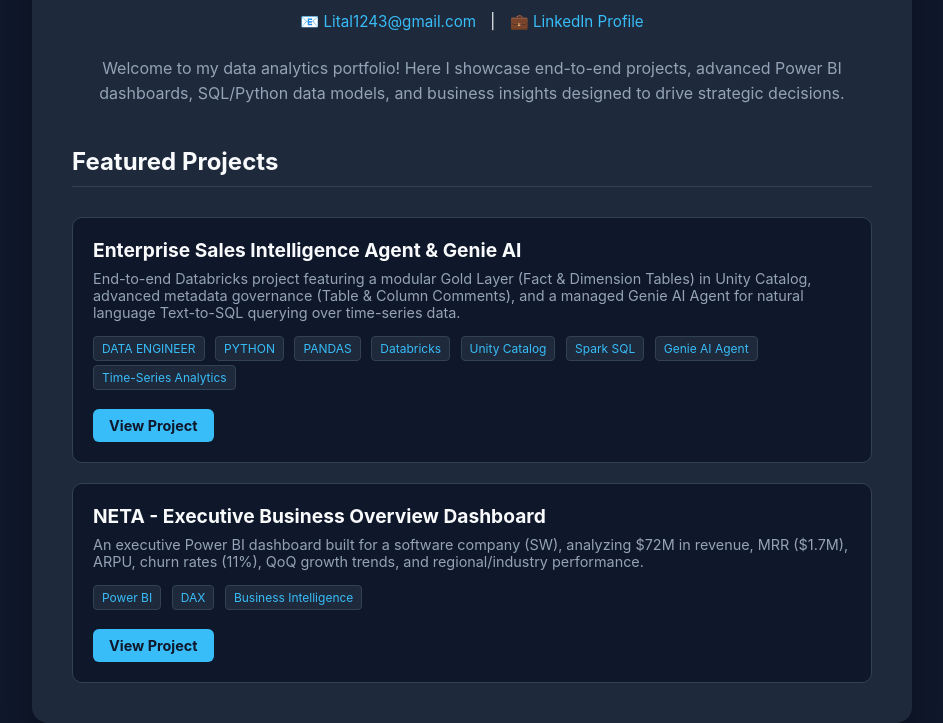
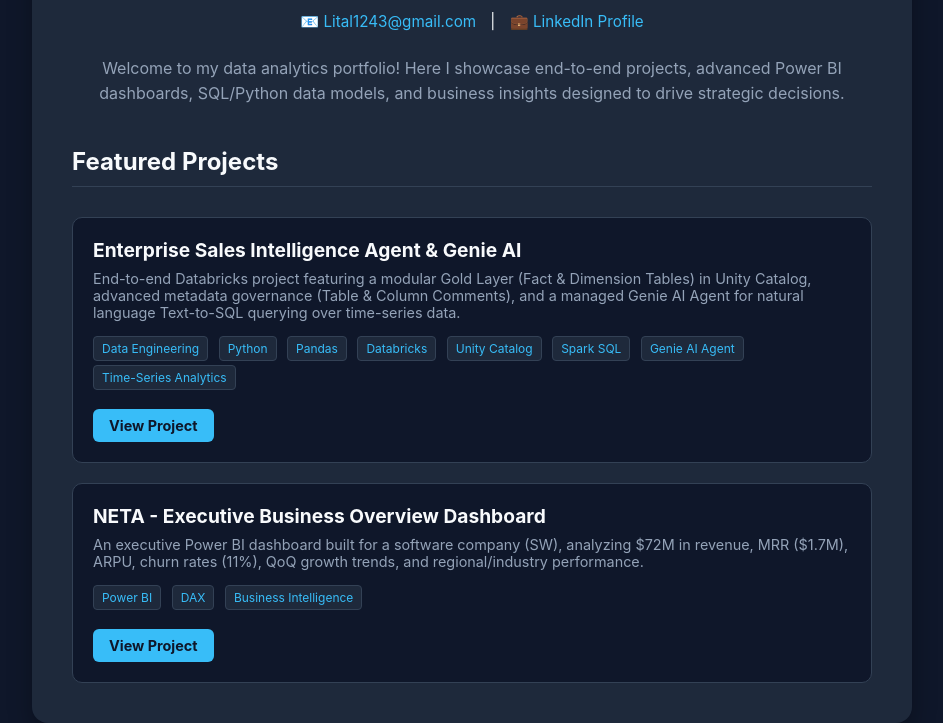
Before and after one commit to lital1243-art/lital1243-art.github.io, a plain HTML site: page index.html in a window 1280 px wide. Shown: the part 148-871 px from the top of the page, without its empty margins (168-1111 px from the left). Drawn offline with Linux system fonts and the light colour scheme.

Commit message:
Update index.html

```diff
--- a/index.html
+++ b/index.html
@@ -148,9 +148,9 @@
                     End-to-end Databricks project featuring a modular Gold Layer (Fact & Dimension Tables) in Unity Catalog, advanced metadata governance (Table & Column Comments), and a managed Genie AI Agent for natural language Text-to-SQL querying over time-series data.
                 </div>
                 <div class="tech-stack">
-                    <span>DATA ENGINEER</span>
-                    <span>PYTHON</span>
-                    <span>PANDAS</span>
+                    <span>Data Engineering</span>
+                    <span>Python</span>
+                    <span>Pandas</span>
                     <span>Databricks</span>
                     <span>Unity Catalog</span>
                     <span>Spark SQL</span>
```
